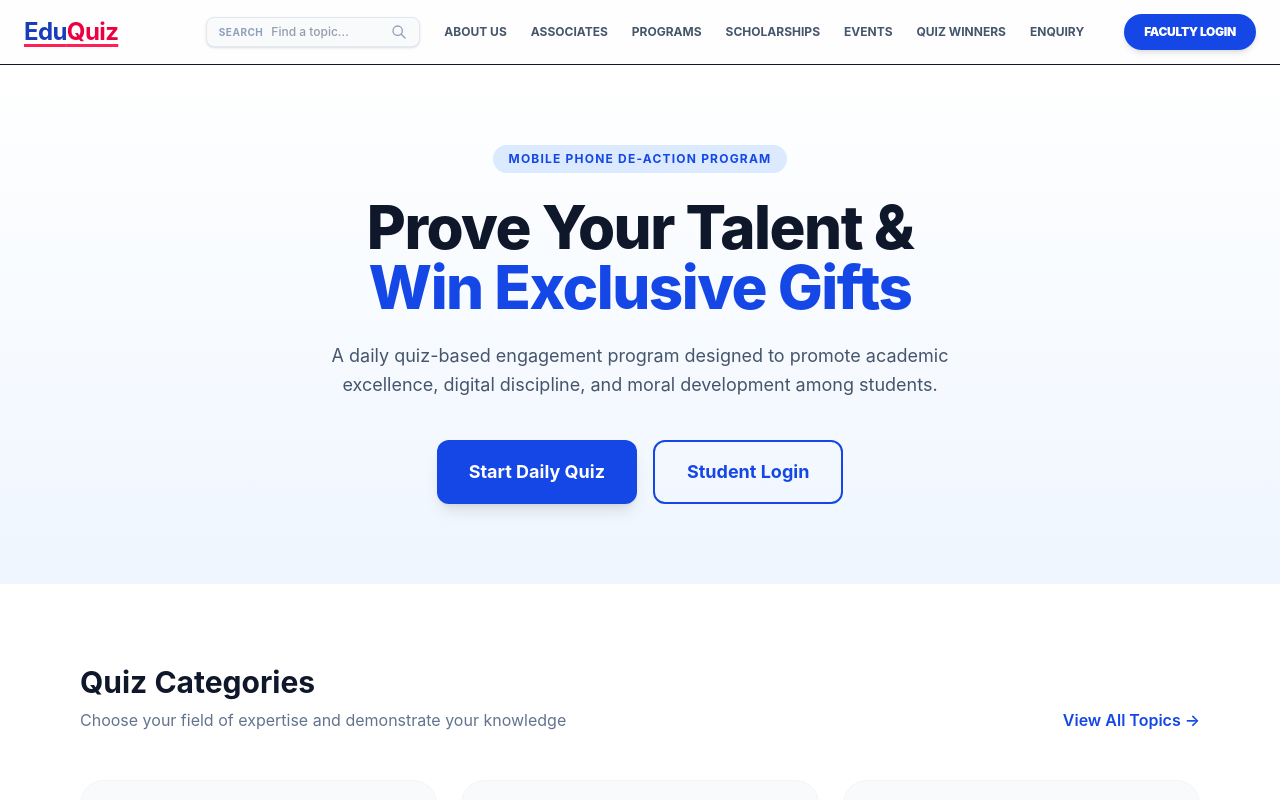
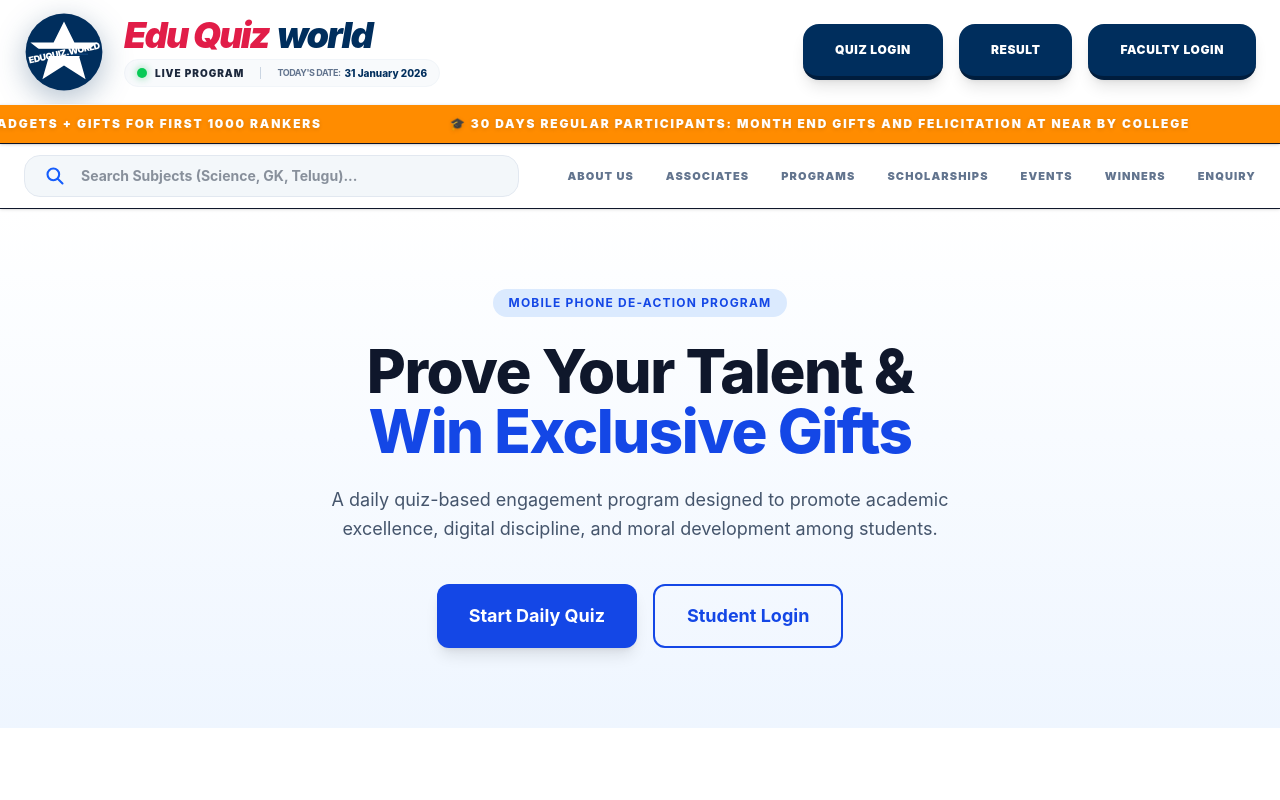
Before and after one commit to lovaraju987/edu_quiz_vajra, a Next.js app: page / in a window 1280 px wide. Shown: the top 800 px of the page. Built offline with nearby package versions, Linux system fonts and the light colour scheme.

Commit message:
changes done

```diff
--- a/app/globals.css
+++ b/app/globals.css
@@ -28,3 +28,45 @@ body {
   backdrop-filter: blur(10px);
   border: 1px solid rgba(255, 255, 255, 0.2);
 }
+
+@keyframes marquee {
+  0% {
+    transform: translateX(0);
+  }
+
+  100% {
+    transform: translateX(-50%);
+  }
+}
+
+.marquee-container {
+  overflow: hidden;
+  position: relative;
+  width: 100%;
+  background: #ff8c00 !important;
+  z-index: 10;
+}
+
+.marquee-content {
+  display: flex;
+  flex-direction: row;
+  width: max-content;
+  white-space: nowrap;
+  animation: marquee 30s linear infinite;
+  will-change: transform;
+}
+
+.marquee-item {
+  display: inline-block;
+  padding: 0 4rem;
+  color: white;
+  font-weight: 900;
+  text-transform: uppercase;
+  letter-spacing: 0.15em;
+  font-size: 12px;
+  white-space: nowrap;
+}
+
+.marquee-container:hover .marquee-content {
+  animation-play-state: paused;
+}
--- a/app/page.tsx
+++ b/app/page.tsx
@@ -1,6 +1,7 @@
 "use client";
 
 import { useState } from "react";
+import Link from "next/link";
 import Image from "next/image";
 
 export default function Home() {
@@ -19,42 +20,122 @@ export default function Home() {
     cat.name.toLowerCase().includes(searchQuery.toLowerCase())
   );
 
+  const today = new Date().toLocaleDateString('en-GB', {
+    day: '2-digit',
+    month: 'long',
+    year: 'numeric'
+  });
+
   return (
     <div className="min-h-screen bg-slate-50 font-sans text-slate-900">
-      {/* Header */}
-      <header className="sticky top-0 z-50 w-full border-b bg-white/80 backdrop-blur-md">
-        <div className="container mx-auto flex h-16 items-center justify-between px-4 sm:px-6">
-          <div className="flex items-center gap-2">
-            <span className="text-2xl font-bold tracking-tight text-blue-800 underline decoration-rose-500 decoration-3 underline-offset-4">Edu<span className="text-rose-600">Quiz</span></span>
+      {/* Flyer Header Section - Compact & High-Fidelity */}
+      <div className="max-w-[1440px] mx-auto bg-white border-b shadow-sm relative z-50">
+        <header className="flex flex-col">
+          {/* Main Identity Bar */}
+          <div className="px-6 py-3 flex items-center justify-between">
+            <div className="flex items-center gap-5">
+              {/* Star Logo - Refined Geometry */}
+              <div className="relative w-20 h-20 group cursor-pointer active:scale-95 transition-all duration-300">
+                <svg viewBox="0 0 100 100" className="w-full h-full drop-shadow-[0_8px_15px_rgba(0,46,93,0.3)]">
+                  {/* Outer Dark Blue Shield */}
+                  <circle cx="50" cy="50" r="48" className="fill-[#002e5d]" />
+                  {/* High-Fidelity White Star */}
+                  <path
+                    d="M50 12 L63 38 L92 38 L69 56 L77 84 L50 67 L23 84 L31 56 L8 38 L37 38 Z"
+                    className="fill-white"
+                  />
+                  {/* Branding Plate Intersect */}
+                  <rect x="15" y="46" width="70" height="9" className="fill-[#002e5d]" />
+                  {/* Subtle Accent Line */}
+                  <rect x="20" y="52" width="60" height="1.5" className="fill-blue-400 opacity-20" />
+                </svg>
+                <div className="absolute inset-0 flex items-center justify-center pt-0.5">
+                  <span className="text-white text-[9px] font-black uppercase tracking-tighter rotate-[-12deg] z-10 select-none">eduquiz.world</span>
+                </div>
+              </div>
+
+              {/* Text Branding & Integrated Live Info */}
+              <div className="flex flex-col">
+                <div className="flex items-baseline gap-2">
+                  <span className="text-4xl font-black text-[#e11d48] tracking-tighter italic leading-none">Edu Quiz</span>
+                  <span className="text-4xl font-black text-[#002e5d] tracking-tighter italic leading-none">world</span>
+                </div>
+
+                {/* Live Section - Prominent & Beside Text */}
+                <div className="flex items-center gap-4 mt-1.5 px-3 py-1.5 bg-slate-50 border border-slate-100 rounded-full w-fit">
+                  <div className="flex items-center gap-2">
+                    <div className="w-2.5 h-2.5 rounded-full bg-green-500 animate-pulse shadow-[0_0_8px_rgba(34,197,94,0.6)]"></div>
+                    <span className="text-[10px] font-black text-slate-800 uppercase tracking-widest leading-none">LIVE PROGRAM</span>
+                  </div>
+                  <div className="h-3 w-[1px] bg-slate-300"></div>
+                  <div className="flex items-center gap-1">
+                    <span className="text-[9px] font-bold text-slate-500 uppercase tracking-tighter">TODAY'S DATE:</span>
+                    <span className="text-[10px] font-extrabold text-[#002e5d] leading-none">{today}</span>
+                  </div>
+                </div>
+              </div>
+            </div>
+
+            {/* Top Action Buttons - Unified Professional Theme (#002e5d) */}
+            <div className="flex items-center gap-4">
+              <button className="h-14 px-8 text-[12px] font-black text-white bg-[#002e5d] border-b-4 border-[#001d3d] rounded-2xl hover:bg-[#003d7a] hover:translate-y-[-2px] active:translate-y-[2px] active:border-b-0 transition-all shadow-lg uppercase tracking-wider">
+                Quiz Login
+              </button>
+              <button className="h-14 px-8 text-[12px] font-black text-white bg-[#002e5d] border-b-4 border-[#001d3d] rounded-2xl hover:bg-[#003d7a] hover:translate-y-[-2px] active:translate-y-[2px] active:border-b-0 transition-all shadow-lg uppercase tracking-wider">
+                Result
+              </button>
+              <button className="h-14 px-8 text-[12px] font-black text-white bg-[#002e5d] border-b-4 border-[#001d3d] rounded-2xl hover:bg-[#003d7a] hover:translate-y-[-2px] active:translate-y-[2px] active:border-b-0 transition-all shadow-lg uppercase tracking-wider">
+                Faculty Login
+              </button>
+            </div>
           </div>
 
-          <nav className="hidden lg:flex items-center gap-6">
+          {/* Precision Single-Line Continuous Marquee */}
+          <div className="marquee-container py-2.5 border-t border-slate-100 shadow-sm bg-[#ff8c00]">
+            <div className="marquee-content flex">
+              <div className="marquee-item !text-[12px] font-black !tracking-[0.15em] !text-white drop-shadow-sm">🏆 Daily Participants: 40% to 50% Gift Vouchers on Gadgets + Gifts for first 1000 rankers</div>
+              <div className="marquee-item !text-[12px] font-black !tracking-[0.15em] !text-white drop-shadow-sm">🎓 30 days regular participants: Month end gifts and felicitation at near by College</div>
+              <div className="marquee-item !text-[12px] font-black !tracking-[0.15em] !text-white drop-shadow-sm">💎 365 days participants: Top 100 nos. 1 lakh Study Scholarship with Privilege Merit Cards</div>
+              {/* Loop Duplicate */}
+              <div className="marquee-item !text-[12px] font-black !tracking-[0.15em] !text-white drop-shadow-sm">🏆 Daily Participants: 40% to 50% Gift Vouchers on Gadgets + Gifts for first 1000 rankers</div>
+              <div className="marquee-item !text-[12px] font-black !tracking-[0.15em] !text-white drop-shadow-sm">🎓 30 days regular participants: Month end gifts and felicitation at near by College</div>
+              <div className="marquee-item !text-[12px] font-black !tracking-[0.15em] !text-white drop-shadow-sm">💎 365 days participants: Top 100 nos. 1 lakh Study Scholarship with Privilege Merit Cards</div>
+            </div>
+          </div>
+        </header>
+      </div>
+
+      {/* Optimized Main Navbar - Ultra Slim */}
+      <header className="sticky top-0 z-40 w-full border-b bg-white/95 backdrop-blur-md shadow-sm py-1">
+        <div className="container mx-auto flex h-14 items-center justify-between px-6">
+          <div className="flex-1 flex justify-start">
             <form
               onSubmit={(e) => e.preventDefault()}
-              className="flex items-center gap-2 bg-slate-50 px-3 py-1.5 rounded-lg border border-slate-200 focus-within:border-blue-500 focus-within:bg-white transition-all shadow-sm"
+              className="flex items-center gap-4 bg-slate-100/80 px-5 py-2.5 rounded-2xl border border-slate-200 focus-within:border-blue-600 focus-within:bg-white transition-all w-full max-w-[500px]"
             >
-              <span className="text-[10px] font-bold text-slate-400 tracking-wider">SEARCH</span>
+              <div className="text-blue-600">
+                <svg className="w-5 h-5" fill="none" stroke="currentColor" viewBox="0 0 24 24">
+                  <path strokeLinecap="round" strokeLinejoin="round" strokeWidth="2.5" d="M21 21l-6-6m2-5a7 7 0 11-14 0 7 7 0 0114 0z" />
+                </svg>
+              </div>
               <input
                 type="text"
                 value={searchQuery}
                 onChange={(e) => setSearchQuery(e.target.value)}
-                className="bg-transparent border-none outline-none text-xs w-28 font-medium text-slate-700"
-                placeholder="Find a topic..."
+                className="bg-transparent border-none outline-none text-sm w-full font-bold text-slate-800"
+                placeholder="Search Subjects (Science, GK, Telugu)..."
               />
-              <button type="submit" className="text-slate-400 hover:text-blue-600 transition-colors">
-                <svg className="w-4 h-4" fill="none" stroke="currentColor" viewBox="0 0 24 24">
-                  <path strokeLinecap="round" strokeLinejoin="round" strokeWidth="2" d="M21 21l-6-6m2-5a7 7 0 11-14 0 7 7 0 0114 0z" />
-                </svg>
-              </button>
             </form>
-            <a href="/about" className="text-xs font-bold text-slate-600 hover:text-blue-800 transition-colors">ABOUT US</a>
-            <a href="/associates" className="text-xs font-bold text-slate-600 hover:text-blue-800 transition-colors">ASSOCIATES</a>
-            <a href="/programs" className="text-xs font-bold text-slate-600 hover:text-blue-800 transition-colors">PROGRAMS</a>
-            <a href="/scholarships" className="text-xs font-bold text-slate-600 hover:text-blue-800 transition-colors">SCHOLARSHIPS</a>
-            <a href="/events" className="text-xs font-bold text-slate-600 hover:text-blue-800 transition-colors">EVENTS</a>
-            <a href="/winners" className="text-xs font-bold text-slate-600 hover:text-blue-800 transition-colors">QUIZ WINNERS</a>
-            <a href="/enquiry" className="text-xs font-bold text-slate-600 hover:text-blue-800 transition-colors">ENQUIRY</a>
-            <a href="/faculty/login" className="ml-4 px-5 py-2.5 text-xs font-black text-white bg-blue-700 rounded-full hover:bg-blue-800 transition-all shadow-md hover:shadow-blue-200 active:scale-95 uppercase tracking-tight">Faculty Login</a>
+          </div>
+
+          <nav className="hidden xl:flex items-center gap-8 pl-12">
+            <a href="/about" className="text-[11px] font-black text-slate-500 hover:text-blue-800 transition-colors uppercase tracking-[0.1em]">About Us</a>
+            <a href="/associates" className="text-[11px] font-black text-slate-500 hover:text-blue-800 transition-colors uppercase tracking-[0.1em]">Associates</a>
+            <a href="/programs" className="text-[11px] font-black text-slate-500 hover:text-blue-800 transition-colors uppercase tracking-[0.1em]">Programs</a>
+            <a href="/scholarships" className="text-[11px] font-black text-slate-500 hover:text-blue-800 transition-colors uppercase tracking-[0.1em]">Scholarships</a>
+            <a href="/events" className="text-[11px] font-black text-slate-500 hover:text-blue-800 transition-colors uppercase tracking-[0.1em]">Events</a>
+            <a href="/winners" className="text-[11px] font-black text-slate-500 hover:text-blue-800 transition-colors uppercase tracking-[0.1em]">Winners</a>
+            <a href="/enquiry" className="text-[11px] font-black text-slate-500 hover:text-blue-800 transition-colors uppercase tracking-[0.1em]">Enquiry</a>
           </nav>
         </div>
       </header>
```
